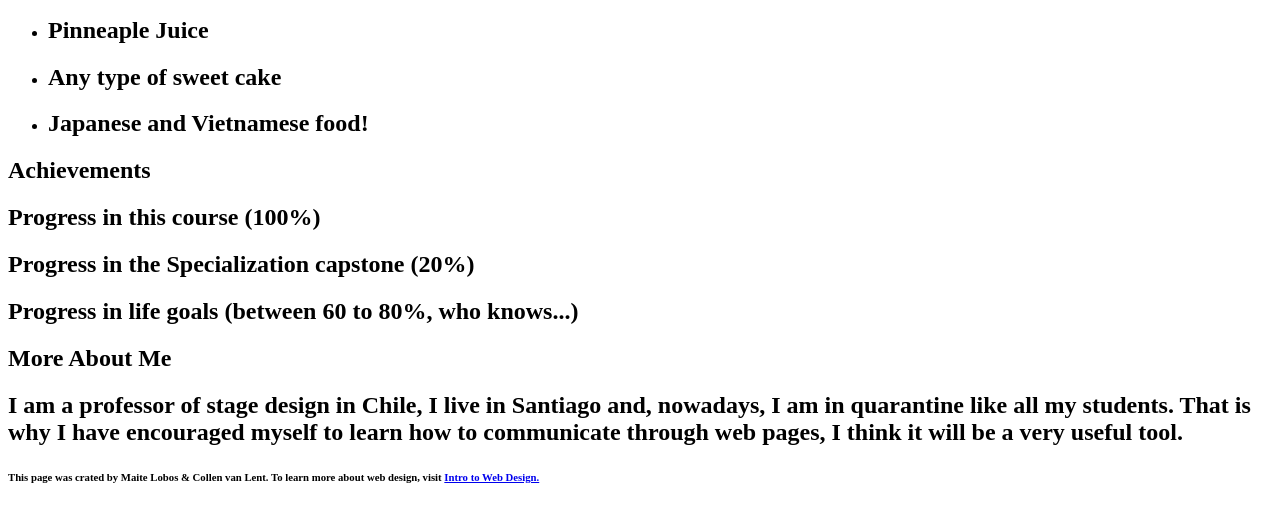
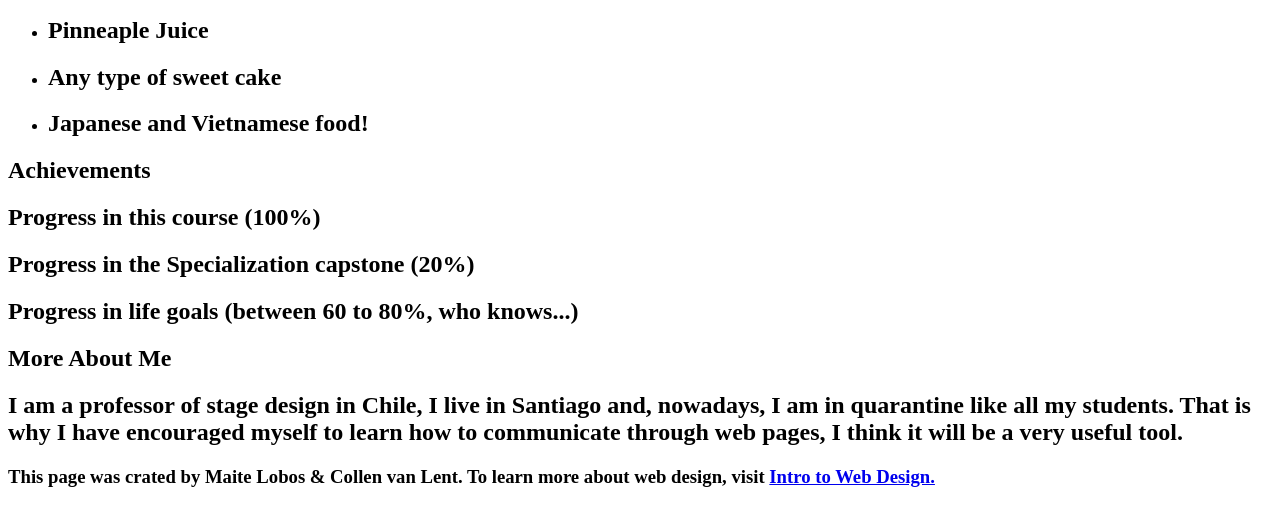
Before and after one commit to herramientasescenicas/sampler, a plain HTML site: page index.html in a window 1280 px wide. Shown: the part 208-734 px from the top of the page. Drawn offline with Linux system fonts and the light colour scheme.

Commit message:
Update index.html

```diff
--- a/index.html
+++ b/index.html
@@ -29,8 +29,8 @@
 </section>
 
 <footer>
-	<h6>This page was crated by Maite Lobos & Collen van Lent. To learn more about web design, visit <a href="https://intro-webdesign.com/html5-plain.html">Intro to Web Design.</a>
-	</h6>
+	<h3>This page was crated by Maite Lobos & Collen van Lent. To learn more about web design, visit <a href="https://intro-webdesign.com/html5-plain.html">Intro to Web Design.</a>
+	</h3>
 </footer>
 </body>
 </html>
```
